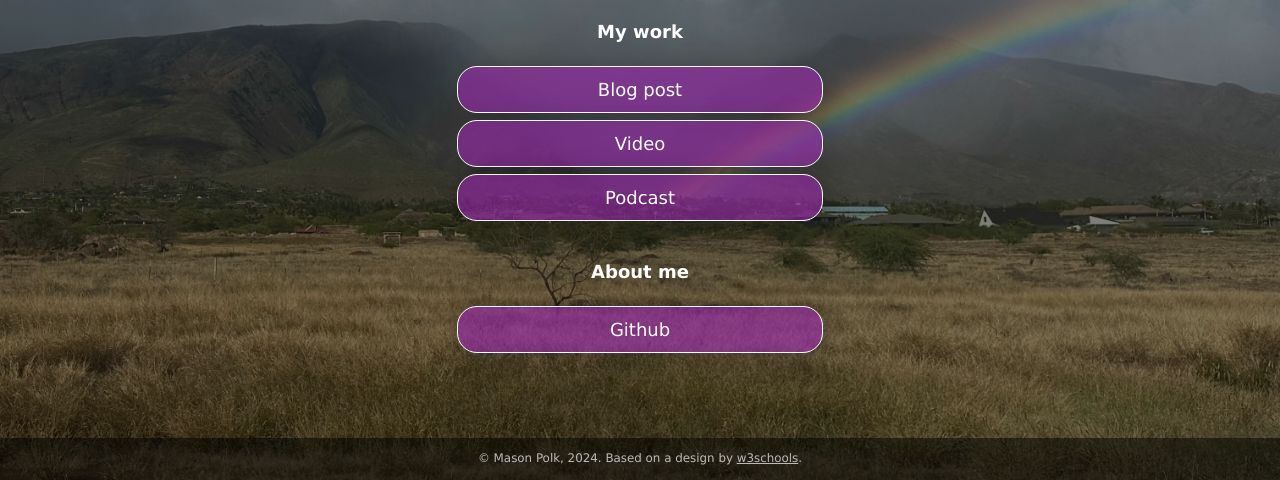
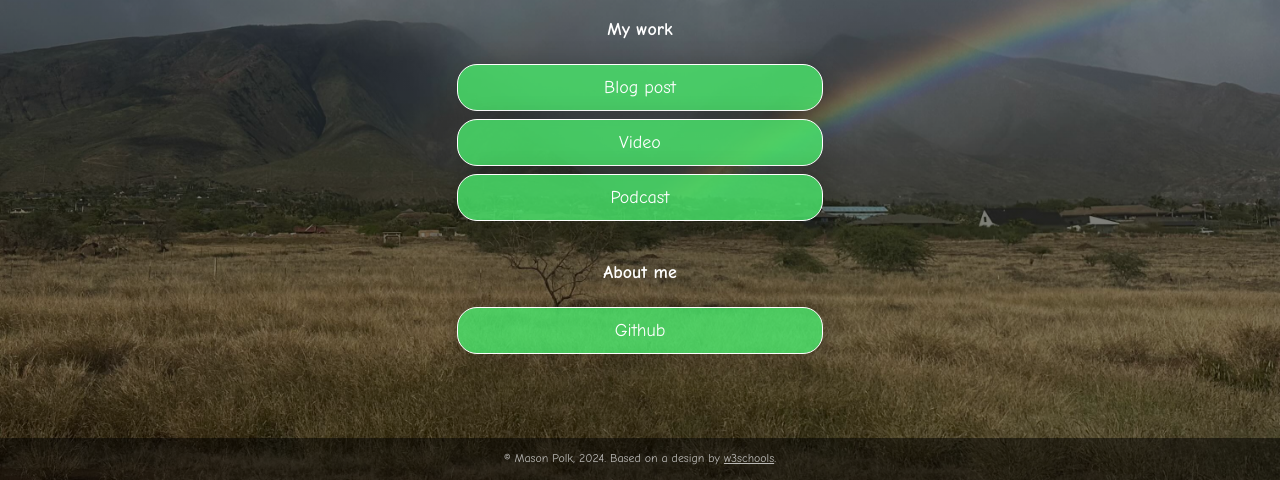
Before and after one commit to masonadg/masonadg.github.io, a plain HTML site: page index.html in a window 1280 px wide. Shown: the part 320-800 px from the top of the page. Drawn offline with Linux system fonts and the light colour scheme.

Commit message:
Added fonts and colors

```diff
--- a/css/style.css
+++ b/css/style.css
@@ -1,10 +1,10 @@
 :root {
     --primaryText: #fff;
-    --secondaryText: #ff015e;
-    --primary: rgba(156, 39, 176, .60);
-    --secondary: rgba(255, 1, 94, .60);
-    --buttonHover: rgba(156, 39, 176, .40);
-    --smallButtonHover: rgba(0, 0, 0, .25);
+    --secondaryText: rgba(73, 233, 108, 0.8);
+    --primary: rgba(73, 233, 108, 0.8);
+    --secondary: rgba(73, 233, 108, 0.8);
+    --buttonHover: rgba(73, 233, 108, 0.8);
+    --smallButtonHover: rgba(73, 233, 108, 0.2);
 }
 
 html {
@@ -34,7 +34,7 @@ body {
     background-attachment: fixed;
     /* Resizes the background image to cover the entire container */
     background-size: cover;
-    font-family: Futura, Verdana, sans-serif;
+    font-family: "Comic Neue", cursive;
     line-height: 1.5;
     font-size: 18px;
     display: flex;
--- a/index.html
+++ b/index.html
@@ -8,6 +8,9 @@
   <!-- Add your name below -->
   <title>Mason Polk</title>
   <link rel="stylesheet" href="css/style.css">
+  <link rel="preconnect" href="https://fonts.googleapis.com">
+  <link rel="preconnect" href="https://fonts.gstatic.com" crossorigin>
+  <link href="https://fonts.googleapis.com/css2?family=Comic+Neue:ital,wght@0,300;0,400;0,700;1,300;1,400;1,700&display=swap" rel="stylesheet">
 </head>
 
 <body class="main-text-color">
```
